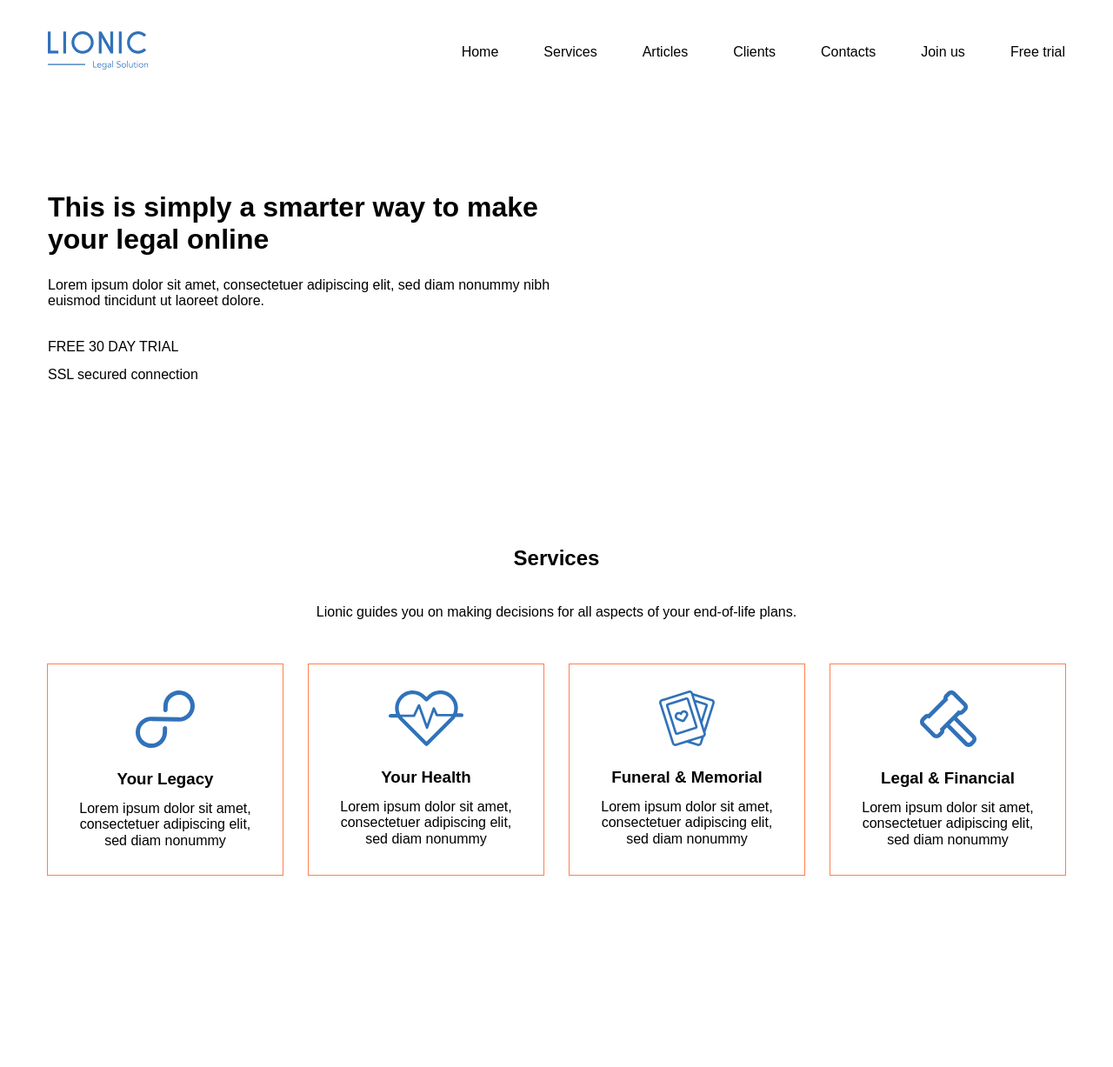
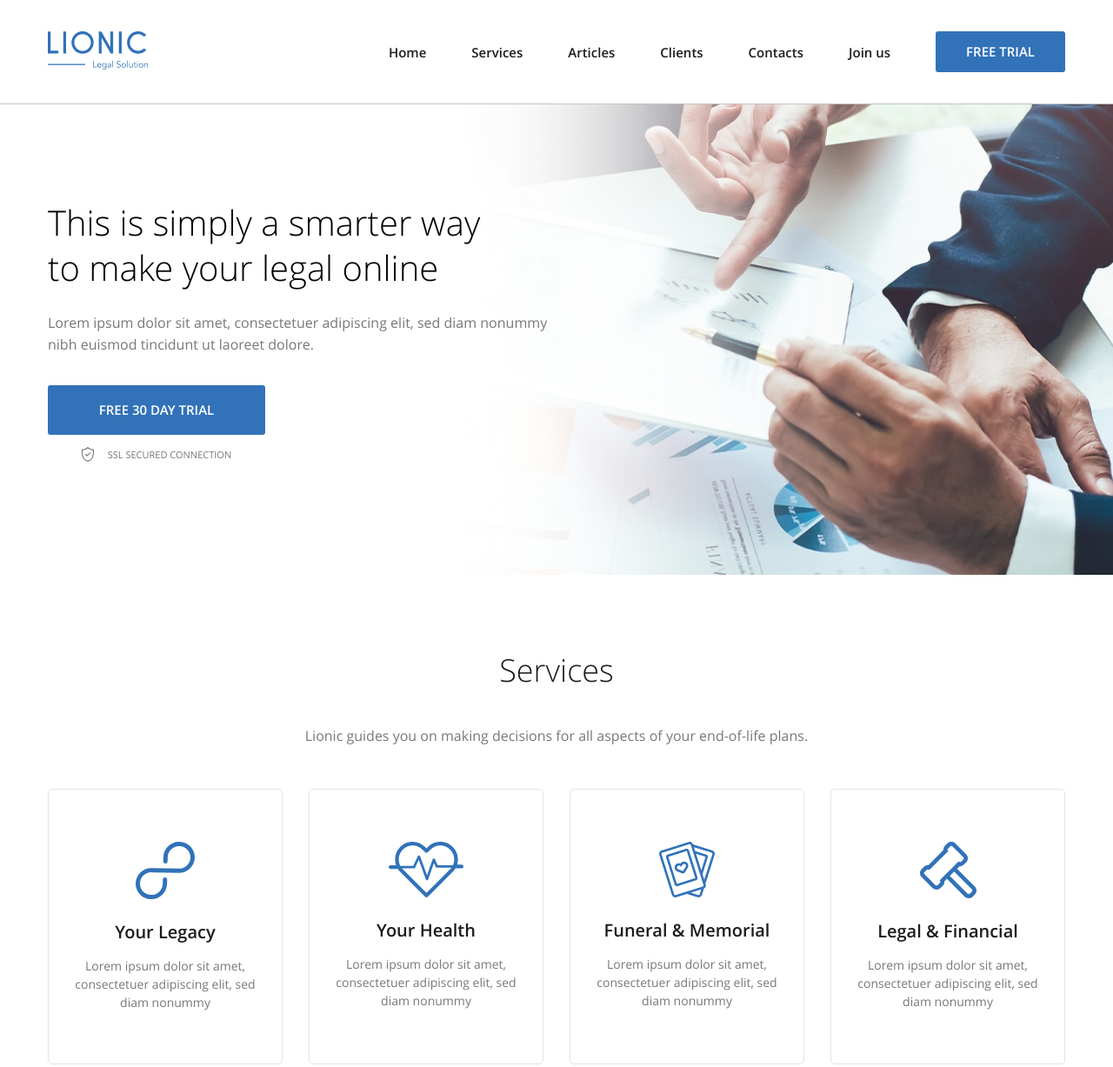
Before and after one commit to interlinkedRin/lionic, a plain HTML site: page index.html in a window 1280 px wide. Shown: the top 1227 px of the page at 87% size. Drawn offline with Linux system fonts and the light colour scheme.

Commit message:
header & hero & services stylization done

```diff
--- a/css/style.css
+++ b/css/style.css
@@ -1,4 +1,34 @@
 /* Global */
+
+@font-face {
+  font-family: "OpenSans";
+  src: local("OpenSans-Regular"),
+  url(../fonts/OpenSansRegular.woff2) format("woff2"),
+  url(../fonts/OpenSansRegular.woff) format("woff");
+  font-weight: 400;
+  font-style: normal;
+  font-display: swap;
+}
+
+@font-face {
+  font-family: "OpenSans";
+  src: local("OpenSans-Light"),
+  url(../fonts/OpenSansLight.woff2) format("woff2"),
+  url(../fonts/OpenSansLight.woff) format("woff");
+  font-weight: 300;
+  font-style: normal;
+  font-display: swap;
+}
+
+@font-face {
+  font-family: "OpenSans";
+  src: local("OpenSans-SemiBold"),
+  url(../fonts/OpenSansSemiBold.woff2) format("woff2"),
+  url(../fonts/OpenSansSemiBold.woff) format("woff");
+  font-weight: 600;
+  font-style: normal;
+  font-display: swap;
+}
 
 html {
   box-sizing: border-box;
@@ -12,7 +42,9 @@ html {
 
 body {
   min-width: 1200px;
-  font-family: sans-serif;
+  font-family: "OpenSans", sans-serif;
+  font-weight: 400;
+  font-size: 16px;
 }
 
 h1, h2, h3, h4, h5, h6,
@@ -64,6 +96,8 @@ button {
 
 .header {
   padding: 36px 0;
+  border-bottom: 1px solid #C4C4C4;
+  background-color: #fff;
 }
 
 .header-logo {
@@ -74,14 +108,39 @@ button {
   margin-right: 52px;
 }
 
+.header-nav-list {
+  flex-wrap: wrap;
+}
+
 .header-nav-item:not(:last-child) {
   margin-right: 52px;
+}
+
+.header-link {
+  font-weight: 600;
+  font-size: 15px;
+  color: #1C1C1C;
+}
+
+.btn {
+  padding: 15px 35px;
+  font-weight: 600;
+  font-size: 15px;
+  text-transform: uppercase;
+  color: #fff;
+  background-color: #3172B9;
+  border-radius: 3px;
 }
 
 /* Hero */
 
 .hero {
-  padding: 100px 0;
+  padding-top: 110px;
+  padding-bottom: 130px;
+  background-image: url("../img/hero-bg.jpg");
+  background-size: cover;
+  background-repeat: no-repeat;
+  background-position: center;
 }
 
 .hero-content {
@@ -92,29 +151,60 @@ button {
 
 .hero-heading {
   margin-bottom: 25px;
+  font-weight: 300;
+  font-size: 40px;
+  line-height: 130%;
 }
 
 .hero-desc {
   margin-bottom: 34px;
+  line-height: 155%;
+  color: #787878;
+}
+
+.hero-btn-wrapper {
+  flex-direction: column;
+  align-items: center;
 }
 
 .hero-btn {
   margin-bottom: 14px;
+  padding-top: 20px;
+  padding-bottom: 20px;
+  min-width: 250px;
+}
+
+.hero-secure {
+  padding-left: 30px;
+  font-size: 11px;
+  line-height: 155%;
+  text-transform: uppercase;
+  color: #787878;
+  background-image: url("../img/secure.svg");
+  background-position: left center;
+  background-repeat: no-repeat;
+  background-size: 14px 17px;
 }
 
 /* Sections */
 
 .section-offset {
-  padding-top: 87px;
-  margin-bottom: 160px;
+  padding: 87px 0 160px;
+  border-bottom: 1px solid #DADADA;
 }
 
 .section-heading {
   margin-bottom: 40px;
+  font-weight: 300;
+  font-size: 36px;
+  line-height: 130%;
+  color: #1C1C1C;
 }
 
 .section-desc {
   margin-bottom: 50px;
+  line-height: 22px;
+  color: #787878;
 }
 
 /* Services */
@@ -130,9 +220,10 @@ button {
 .services-item {
   flex-direction: column;
   align-items: center;
-  padding: 30px;
+  padding: 60px 30px;
+  border: 1px solid #E4E4E4;
+  border-radius: 5px;
   width: 270px;
-  outline: 1px solid coral;
 }
 
 .services-item:not(:nth-child(4n)) {
@@ -145,10 +236,17 @@ button {
 
 .services-item-title {
   margin-bottom: 15px;
+  font-weight: 600;
+  font-size: 20px;
+  line-height: 130%;
+  color: #1C1C1C;
 }
 
 .services-item-desc {
   text-align: center;
+  font-size: 14px;
+  line-height: 150%;
+  color: #787878;
 }
 
 /* Articles */
@@ -256,6 +354,10 @@ button {
   margin-right: 25px;
 }
 
+.footer-nav-list {
+  flex-wrap: wrap;
+}
+
 .footer-nav-item:not(:last-child) {
   margin-right: 28px;
 }
--- a/index.html
+++ b/index.html
@@ -64,12 +64,14 @@
           <p class="hero-desc">
             Lorem ipsum dolor sit amet, consectetuer adipiscing elit, sed diam nonummy nibh euismod tincidunt ut&nbsp;laoreet dolore.
           </p>
+          <div class="hero-btn-wrapper flex">
             <button class="btn hero-btn">
               FREE 30&nbsp;DAY TRIAL
             </button>
             <span class="hero-secure">
               SSL secured connection
             </span>
+          </div>
         </div>
       </div>
     </section>
```
Also changed, not shown: fonts/OpenSansLight.woff (added), fonts/OpenSansLight.woff2 (added), fonts/OpenSansRegular.woff (added), fonts/OpenSansRegular.woff2 (added), fonts/OpenSansSemiBold.woff (added), fonts/OpenSansSemiBold.woff2 (added), img/hero-bg.jpg (added), img/secure.svg (added). Lines whose indentation alone changed are shown as unchanged.
